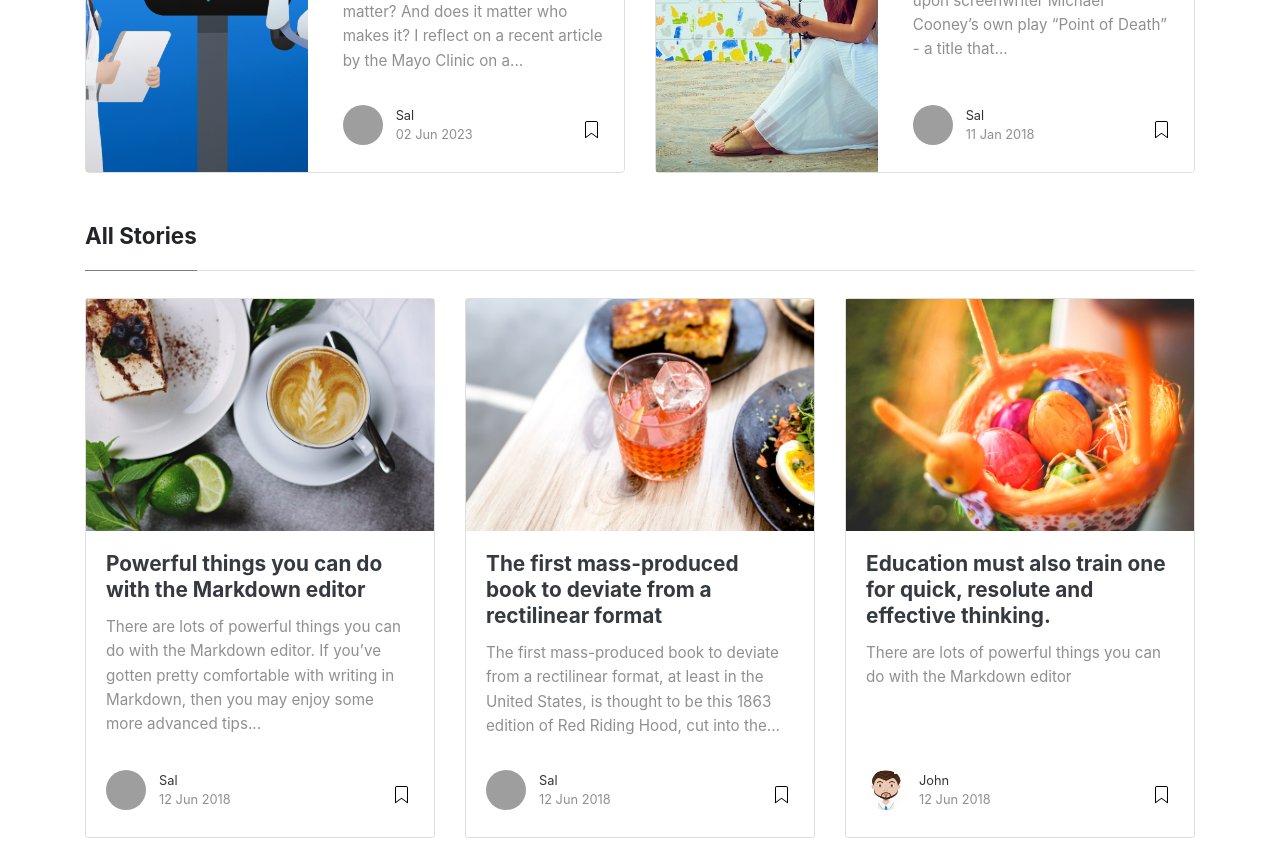
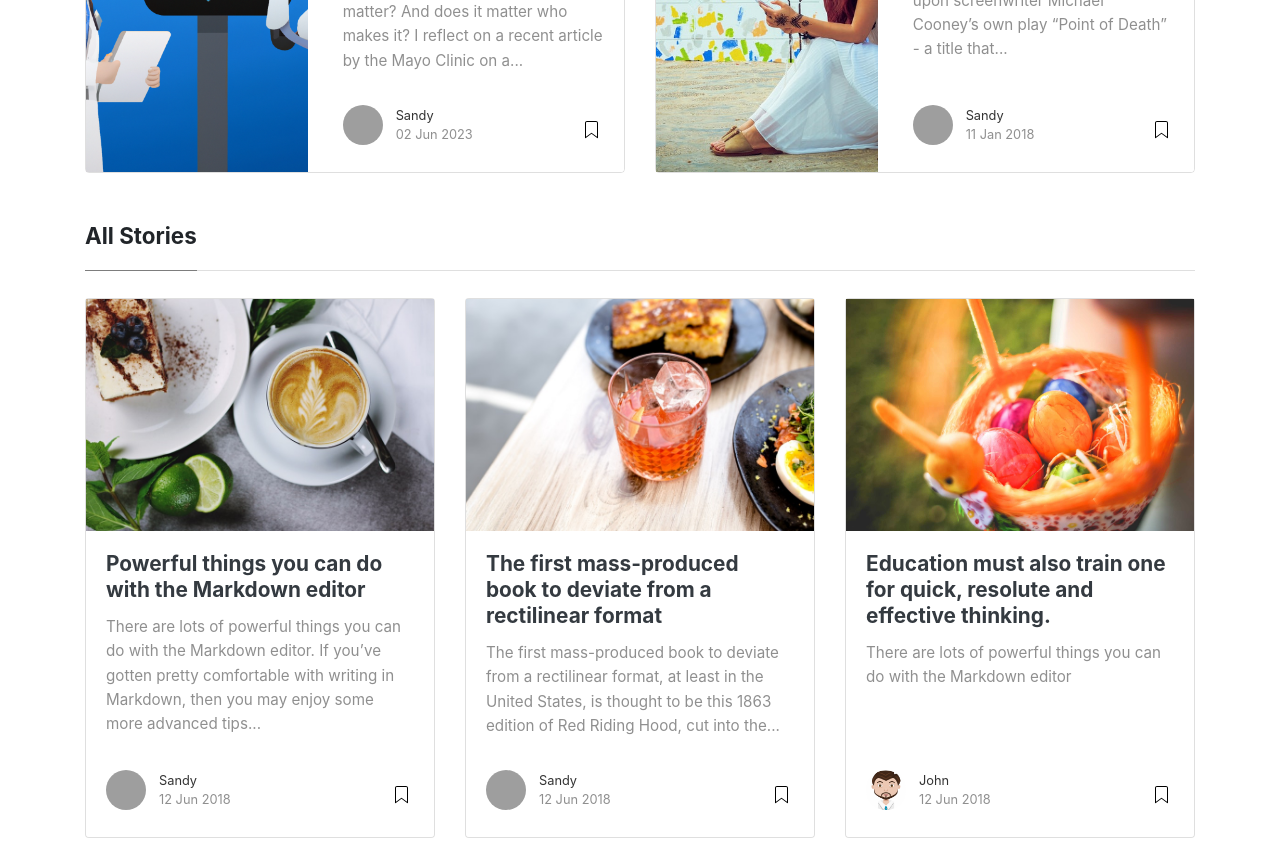
Before and after one commit to slsu0424/slsu0424.github.io, a Jekyll site: the page built from index.html, in a window 1280 px wide and 1400 px high, scrolled down 281 px. Shown: the part 152-1018 px from the top of the window. Built offline with Jekyll 4.4.1, drawn with Linux system fonts in a browser that asks for light colours; nearby versions of some CDN libraries; the list of posts is cut into pages by our own code; grey boxes are pictures that could not be loaded.

Commit message:
Update _config.yml

```diff
--- a/_config.yml
+++ b/_config.yml
@@ -14,8 +14,8 @@ permalink: /:title/
 # Authors
 authors:
   sal:
-    name: Sal
-    display_name: Sal
+    name: Sandy
+    display_name: Sandy
     gravatar: e56154546cf4be74e393c62d1ae9f9d4
     email: wowthemesnet@gmail.com
     web: https://www.wowthemes.net
```
